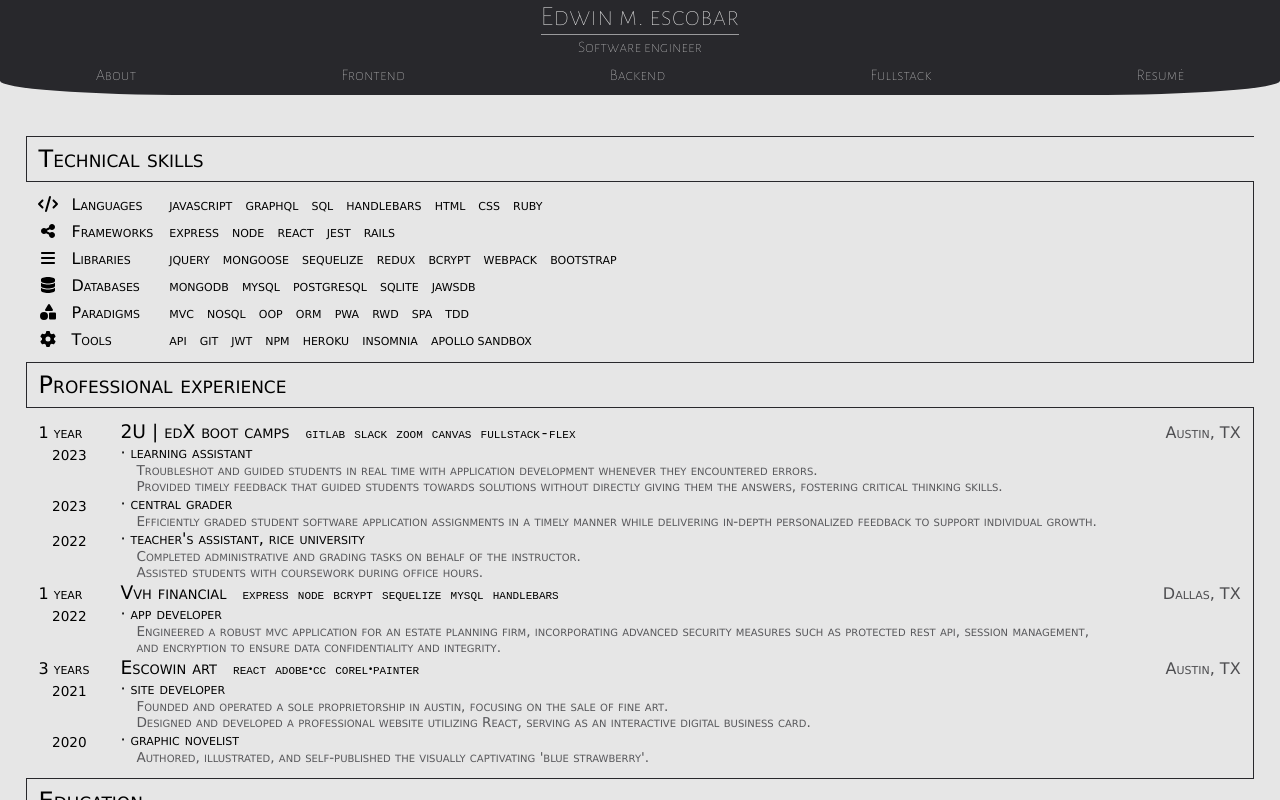
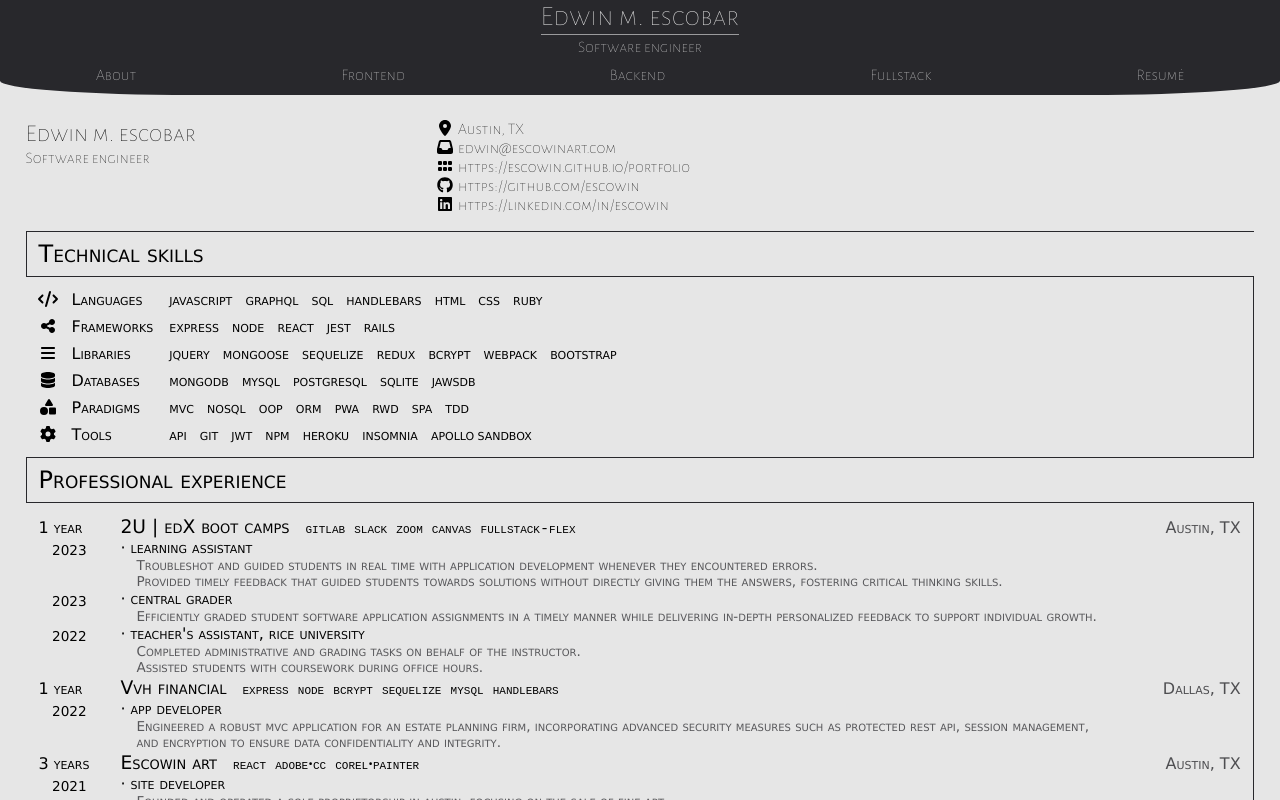
Before and after one commit to escowin/portfolio, a React (Create React App) app: page / in a window 1280 px wide. Shown: the top 800 px of the page. Built offline with nearby package versions, Linux system fonts and the light colour scheme; a web font is replaced by a local one.

Commit message:
mapped link values inside JSX return

```diff
--- a/src/components/ResumeHeader/index.js
+++ b/src/components/ResumeHeader/index.js
@@ -1,5 +1,10 @@
 import { FontAwesomeIcon } from "@fortawesome/react-fontawesome";
-import { faDownload, faInbox, faLocationDot, faGrip } from "@fortawesome/free-solid-svg-icons";
+import {
+  faDownload,
+  faInbox,
+  faLocationDot,
+  faGrip,
+} from "@fortawesome/free-solid-svg-icons";
 import { faGithub, faLinkedin } from "@fortawesome/free-brands-svg-icons";
 import resume from "../../assets/files/edwin-escobar-resume.pdf";
 import portfolioData from "../../assets/data";
@@ -7,78 +12,54 @@ import "./index.css";
 
 function ResumeHeader() {
   const data = portfolioData.info;
-  const icons = [faLocationDot, faInbox, faGrip, faGithub, faLinkedin]
+  const icons = [faLocationDot, faInbox, faGrip, faGithub, faLinkedin];
   let links = [];
 
   for (let i = 0; i < data.links.length; i++) {
     // used to match index of `icons` with that of `data.links`
     const iconIndex = i;
-    // new object is composed of an updated `icon` property, while retaining the other properties of the `data.link` object
-    const updatedLink = { icon: icons[iconIndex], ...data.links[i] }
-    console.log(updatedLink)
-    links.push(updatedLink)
+    // new object is composed of an updated `icon` property, while retaining the other properties of the `data.link` object (format must be { ...spread, new key-value})
+    const updatedLink = { ...data.links[i], icon: icons[iconIndex] };
+    // this object is then pushed into the `links` array
+    links.push(updatedLink);
   }
-  console.log(links);
+
   // map `links` array inide the JSX return
 
-  const handleLinkedInClick = () => window.open(data.contact.linkedin, "_blank");
-  const handleGithubClick = () => window.open(data.contact.github, "_blank");
-  const handlePortfolioClick = () =>
-    window.open(data.contact.portfolio, "_blank");
-  const handleEmailClick = () =>
-    window.open(`mailto:${data.contact.email}`, "_blank");
+  // const handleLinkedInClick = () =>
+  //   window.open(data.contact.linkedin, "_blank");
+  // const handleGithubClick = () => window.open(data.contact.github, "_blank");
+  // const handlePortfolioClick = () =>
+  //   window.open(data.contact.portfolio, "_blank");
+  // const handleEmailClick = () =>
+  //   window.open(`mailto:${data.contact.email}`, "_blank");
 
-  const downloadResume = () => {
-    fetch(resume)
-      .then((response) => response.blob())
-      .then((myBlob) => {
-        const objectUrl = URL.createObjectURL(myBlob);
-        const link = document.createElement("a");
-        link.href = objectUrl;
-        link.download = "edwin-escobar-resume.pdf";
-        link.click();
-      });
-  };
+  // const downloadResume = () => {
+  //   fetch(resume)
+  //     .then((response) => response.blob())
+  //     .then((myBlob) => {
+  //       const objectUrl = URL.createObjectURL(myBlob);
+  //       const link = document.createElement("a");
+  //       link.href = objectUrl;
+  //       link.download = "edwin-escobar-resume.pdf";
+  //       link.click();
+  //     });
+  // };
 
   return (
     <section id="resume-header">
-      {/* <article className="left display-lg">
-        <p className="link" onClick={handleLinkedInClick}>
-          <FontAwesomeIcon icon={faLinkedin} />
-          <span className="display-lg display-print"> linkedin</span>
-          <span className="display-print">.com/in/escowin</span>
-        </p>
-        <p className="link" onClick={handleGithubClick}>
-          <FontAwesomeIcon icon={faGithub} />
-          <span className="display-lg display-print"> github</span>
-          <span className="display-print">.com/escowin</span>
-        </p>
+      <article id="details">
+        <h2>{data.name}</h2>
+        <p>{data.occupation}</p>
       </article>
-
-      <article className="center">
-        <h2>
-          <span className="display-screen">
-            Resumė
-          </span>
-          <FontAwesomeIcon className="link display-screen" onClick={downloadResume} icon={faDownload}/>
-          <span className="display-print">{data.name}</span>
-        </h2>
-        <h3 className="display-print link" onClick={handlePortfolioClick}>
-          {data.occupation}
-        </h3>
+      <article id="links">
+        {links.map((link, i) => (
+          <p key={i}>
+            <FontAwesomeIcon icon={link.icon} />
+            <span className="display-lg display-print"> {link.string}</span>
+          </p>
+        ))}
       </article>
-
-      <article className="right display-lg">
-        <p id="location">
-          <span>{data.location}</span>
-          <FontAwesomeIcon icon={faLocationDot} />
-        </p>
-        <p className="link" id="email" onClick={handleEmailClick}>
-          <span className="display-lg">e-mail </span>
-          <span className="display-print">{data.contact.email} </span>
-          <FontAwesomeIcon icon={faEnvelope} />
-        </p>
-      </article> */}
     </section>
   );
 }
```
